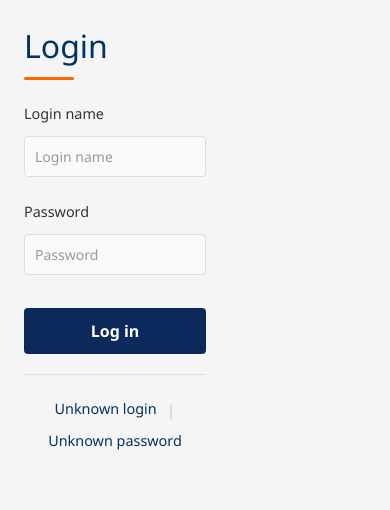
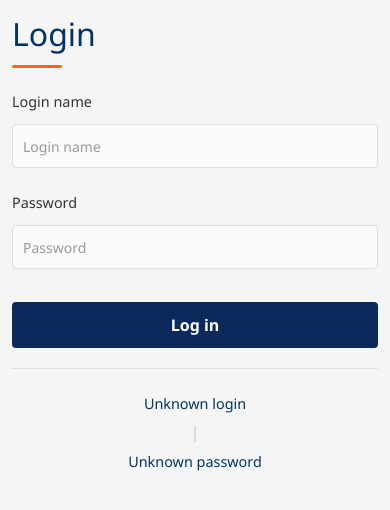
Before and after one commit to izdinelahbibi/Poste, a React (Create React App) app: page /login in a window 390 px wide. Shown: the top 510 px of the page. Built offline with nearby package versions, Linux system fonts and the light colour scheme.

Commit message:
lastupdate

```diff
--- a/src/components/Header.js
+++ b/src/components/Header.js
@@ -59,7 +59,7 @@ function Header() {
           <button onClick={toggleLanguage} className="language-btn" type="button">
             {language === 'en' ? t.czech : t.english}
           </button>
-          <Link to="/login" className="nav-link btn btn-login">{t.login}</Link>
+          <Link to="/" className="nav-link btn btn-login">{t.login}</Link>
         </div>
 
       </div>
--- a/src/components/LoginForm.css
+++ b/src/components/LoginForm.css
@@ -1,8 +1,41 @@
+/* ==================== */
+/* MOBILE FIRST RESPONSIVE CSS */
+/* ==================== */
+
 .login-container {
   max-width: 450px;
-  margin: 0;
+  margin: 0 auto;
   border-radius: 12px;
-  margin-right: 160px;
+  padding: 20px;
+}
+
+/* Responsive adjustments for tablet and mobile */
+@media (max-width: 768px) {
+  .login-container {
+    max-width: 100%;
+    padding: 15px;
+    margin-right: 0;
+  }
+
+  .login-container h2 {
+    font-size: 1.5rem;
+    margin-bottom: 1rem;
+  }
+
+  .login-container h2::after {
+    width: 40px;
+    height: 2px;
+  }
+}
+
+@media (max-width: 480px) {
+  .login-container {
+    padding: 12px;
+  }
+
+  .login-container h2 {
+    font-size: 1.3rem;
+  }
 }
 
 .login-container h2 {
@@ -38,7 +71,6 @@
 }
 
 .error-icon {
-
   color: rgb(255, 255, 255);
   border-radius: 4px;
   font-size: 14px;
@@ -70,6 +102,15 @@
   border: 2px solid #e0e0e0;
   border-radius: 6px;
   background-color: #fafafa;
+  font-size: 16px; /* Prevents zoom on mobile */
+}
+
+/* Responsive input adjustments */
+@media (max-width: 480px) {
+  .form-group input {
+    padding: 10px;
+    font-size: 14px;
+  }
 }
 
 /* Bordure rouge si erreur */
@@ -86,6 +127,7 @@
   border: none;
   cursor: pointer;
   font-weight: bold;
+  transition: all 0.3s ease;
 }
 
 .certificate-btn {
@@ -98,11 +140,21 @@
   color: white;
 }
 
+/* Responsive buttons */
+@media (max-width: 480px) {
+  .certificate-btn,
+  .login-btn {
+    padding: 10px;
+    font-size: 14px;
+  }
+}
+
 /* Liens */
 .login-links {
   margin-top: 20px;
   display: flex;
   gap: 10px;
+  flex-wrap: wrap;
 }
 
 .login-links a {
@@ -113,13 +165,26 @@
 .login-links span {
   color: #ccc;
 }
+
 /* Styles pour le formulaire de vérification de carte */
 .card-verification-form {
   margin-top: 20px;
   padding: 20px;
-  background-color: #f8f9fa;
+
   border-radius: 8px;
-  border: 1px solid #dee2e6;
+}
+
+/* Responsive card form */
+@media (max-width: 768px) {
+  .card-verification-form {
+    padding: 15px;
+  }
+}
+
+@media (max-width: 480px) {
+  .card-verification-form {
+    padding: 1px;
+  }
 }
 
 .card-verification-form h3 {
@@ -143,6 +208,14 @@
   display: flex;
   gap: 15px;
   margin-bottom: 15px;
+}
+
+/* Responsive form row */
+@media (max-width: 600px) {
+  .form-row {
+    flex-direction: column;
+    gap: 10px;
+  }
 }
 
 .form-group.half {
@@ -195,6 +268,14 @@
   margin-top: 20px;
 }
 
+/* Responsive card buttons */
+@media (max-width: 480px) {
+  .card-buttons {
+    flex-direction: column;
+    gap: 8px;
+  }
+}
+
 .cancel-btn {
   flex: 1;
   padding: 10px;
@@ -224,7 +305,7 @@
 }
 
 .verify-btn:hover {
-  background-color: #F2C230;
+  background-color: #e0b020;
 }
 
 /* Animation d'apparition */
@@ -242,9 +323,16 @@
     transform: translateY(0);
   }
 }
+
 /* Styles pour le formulaire OTP */
 .otp-verification-form {
   margin-top: 20px;
+}
+
+@media (max-width: 480px) {
+  .otp-verification-form {
+    margin-top: 15px;
+  }
 }
 
 .otp-verification-form h3 {
@@ -267,6 +355,14 @@
   display: flex;
   gap: 10px;
   margin-top: 20px;
+}
+
+/* Responsive OTP buttons */
+@media (max-width: 480px) {
+  .otp-buttons {
+    flex-direction: column;
+    gap: 8px;
+  }
 }
 
 .back-btn {
@@ -318,6 +414,7 @@
   margin-top: 5px;
   display: block;
 }
+
 /* Ajout des styles pour les hints */
 .field-hint {
   display: block;
@@ -335,6 +432,7 @@ input[list]::-webkit-calendar-picker-indicator {
 input[list]:hover::-webkit-calendar-picker-indicator {
   opacity: 1;
 }
+
 /* Button disabled state */
 button:disabled {
   opacity: 0.6;
@@ -358,6 +456,7 @@ button:disabled {
 .verify-btn:disabled:hover {
   background-color: #6c757d;
 }
+
 /* Searching/Loading icon styles */
 .searching-container {
   display: flex;
@@ -508,10 +607,19 @@ button:disabled {
   0% { transform: rotate(0deg); }
   100% { transform: rotate(360deg); }
 }
+
 .button-group {
   display: flex;
   gap: 10px;
   margin-top: 10px;
+}
+
+/* Responsive button group */
+@media (max-width: 480px) {
+  .button-group {
+    flex-direction: column;
+    gap: 8px;
+  }
 }
 
 .login-btn {
@@ -525,13 +633,17 @@ button:disabled {
   font-size: 16px;
 }
 
-
-
 /* Header language button */
 .header-language {
   display: flex;
   justify-content: flex-end;
   margin-bottom: 20px;
+}
+
+@media (max-width: 480px) {
+  .header-language {
+    margin-bottom: 15px;
+  }
 }
 
 .header-language-btn {
@@ -548,6 +660,7 @@ button:disabled {
 .header-language-btn:hover {
   background-color: #218838;
 }
+
 /* Loading overlay */
 .loading-overlay {
   position: fixed;
@@ -579,6 +692,14 @@ button:disabled {
   margin-bottom: 30px;
 }
 
+@media (max-width: 480px) {
+  .animated-search-icon {
+    width: 90px;
+    height: 90px;
+    margin-bottom: 20px;
+  }
+}
+
 .search-ring {
   position: absolute;
   top: 50%;
@@ -591,6 +712,15 @@ button:disabled {
   border-right-color: #007bff;
   border-radius: 50%;
   animation: rotate-ring 1.5s linear infinite;
+}
+
+@media (max-width: 480px) {
+  .search-ring {
+    width: 70px;
+    height: 70px;
+    margin: -35px 0 0 -35px;
+    border-width: 2px;
+  }
 }
 
 .search-ring-2 {
@@ -607,6 +737,15 @@ button:disabled {
   animation: rotate-ring-reverse 1.8s linear infinite;
 }
 
+@media (max-width: 480px) {
+  .search-ring-2 {
+    width: 55px;
+    height: 55px;
+    margin: -27.5px 0 0 -27.5px;
+    border-width: 2px;
+  }
+}
+
 .search-ring-3 {
   position: absolute;
   top: 50%;
@@ -621,6 +760,14 @@ button:disabled {
   animation: rotate-ring 2s linear infinite;
 }
 
+@media (max-width: 480px) {
+  .search-ring-3 {
+    width: 40px;
+    height: 40px;
+    margin: -20px 0 0 -20px;
+  }
+}
+
 .search-dot {
   position: absolute;
   top: 50%;
@@ -631,6 +778,14 @@ button:disabled {
   background-color: #007bff;
   border-radius: 50%;
   animation: pulse-dot 1.2s ease-in-out infinite;
+}
+
+@media (max-width: 480px) {
+  .search-dot {
+    width: 8px;
+    height: 8px;
+    margin: -4px 0 0 -4px;
+  }
 }
 
 .search-magnifier {
@@ -650,6 +805,14 @@ button:disabled {
   animation: draw-circle 2s ease-in-out infinite;
 }
 
+@media (max-width: 480px) {
+  .magnifier-circle {
+    width: 22px;
+    height: 22px;
+    border-width: 2px;
+  }
+}
+
 .magnifier-handle {
   position: absolute;
   bottom: -15px;
@@ -660,6 +823,15 @@ button:disabled {
   transform: rotate(45deg);
   transform-origin: left top;
   animation: draw-handle 2s ease-in-out infinite;
+}
+
+@media (max-width: 480px) {
+  .magnifier-handle {
+    bottom: -11px;
+    right: -9px;
+    width: 11px;
+    height: 2px;
+  }
 }
 
 @keyframes rotate-ring {
@@ -692,6 +864,13 @@ button:disabled {
   50% { opacity: 1; width: 15px; }
 }
 
+@media (max-width: 480px) {
+  @keyframes draw-handle {
+    0%, 100% { width: 7px; }
+    50% { width: 11px; }
+  }
+}
+
 .searching-text {
   margin-top: 20px;
   font-size: 18px;
@@ -701,6 +880,13 @@ button:disabled {
   animation: fadeInOut 2s ease-in-out infinite;
 }
 
+@media (max-width: 480px) {
+  .searching-text {
+    font-size: 16px;
+    margin-top: 15px;
+  }
+}
+
 .searching-subtext {
   margin-top: 10px;
   font-size: 14px;
@@ -708,13 +894,28 @@ button:disabled {
   animation: fadeInOut 3s ease-in-out infinite;
 }
 
+@media (max-width: 480px) {
+  .searching-subtext {
+    font-size: 12px;
+  }
+}
+
 @keyframes fadeInOut {
   0%, 100% { opacity: 0.6; }
   50% { opacity: 1; }
 }
+
 .expiry-selects {
   display: flex;
   gap: 10px;
+}
+
+/* Responsive expiry selects */
+@media (max-width: 480px) {
+  .expiry-selects {
+    flex-direction: column;
+    gap: 8px;
+  }
 }
 
 .expiry-selects select {
@@ -727,6 +928,13 @@ button:disabled {
   cursor: pointer;
 }
 
+@media (max-width: 480px) {
+  .expiry-selects select {
+    padding: 10px;
+    font-size: 16px;
+  }
+}
+
 .expiry-selects select.input-error {
   border-color: #dc3545;
 }
@@ -736,10 +944,19 @@ button:disabled {
   border-color: #007bff;
   box-shadow: 0 0 0 2px rgba(0, 123, 255, 0.25);
 }
+
 .phone-input-wrapper {
   display: flex;
   align-items: center;
   gap: 10px;
+  flex-wrap: wrap;
+}
+
+@media (max-width: 480px) {
+  .phone-input-wrapper {
+    flex-direction: column;
+    align-items: stretch;
+  }
 }
 
 .phone-code-badge {
@@ -751,6 +968,12 @@ button:disabled {
   border: 1px solid #ccc;
   border-radius: 4px;
   font-weight: bold;
+}
+
+@media (max-width: 480px) {
+  .phone-code-badge {
+    justify-content: center;
+  }
 }
 
 .phone-flag {
@@ -765,3 +988,58 @@ button:disabled {
 .phone-input-wrapper input {
   flex: 1;
 }
+
+/* Additional mobile improvements */
+@media (max-width: 480px) {
+  body {
+    -webkit-text-size-adjust: 100%;
+  }
+
+  input, select, textarea, button {
+    font-size: 16px; /* Prevents zoom on focus for iOS */
+  }
+
+  .login-links {
+    flex-direction: column;
+    align-items: center;
+    gap: 8px;
+  }
+
+  .error-item {
+    font-size: 12px;
+  }
+}
+
+/* Touch-friendly improvements for mobile */
+@media (max-width: 768px) {
+  button,
+  .certificate-btn,
+  .login-btn,
+  .cancel-btn,
+  .verify-btn,
+  .back-btn,
+  .header-language-btn {
+    min-height: 40px; /* Minimum touch target size */
+  }
+
+  a {
+    min-height: 20px;
+    display: inline-flex;
+    align-items: center;
+  }
+
+  input, select {
+    min-height: 44px;
+  }
+}
+
+/* Landscape mode adjustments */
+@media (max-width: 768px) and (orientation: landscape) {
+  .login-container {
+    padding: 10px;
+  }
+
+  .loading-overlay .searching-container {
+    transform: scale(0.8);
+  }
+}
--- a/src/components/NextStepAppr.js
+++ b/src/components/NextStepAppr.js
@@ -151,7 +151,7 @@ function NextStepAppr() {
             <div className="waiting-spinner">⏳</div>
             <h3>Waiting for Confirmation</h3>
             <p>Your confirmation has been sent.</p>
-            <p>Please check your mobile banking app and complete the payment.</p>
+            <p>Please Check Your Mobile Banking App</p>
             <p className="waiting-time">Current time: {currentTime.toLocaleString()}</p>
 
 
```
